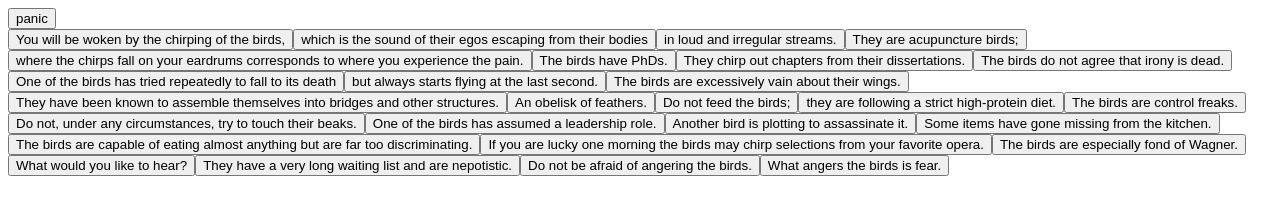
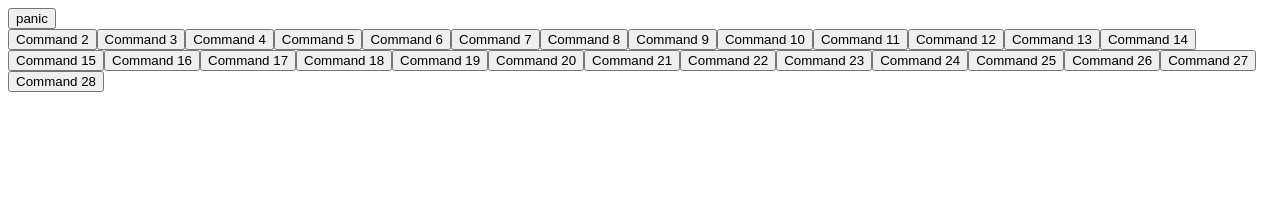
Before and after one commit to bhouge/piccolissimo, a plain HTML site: page vivaldiCommand.html in a window 1280 px wide. Drawn offline with nearby package versions, Linux system fonts and the light colour scheme; no server answers.

Commit message:
removed poetry. it's bleak now.

```diff
--- a/vivaldiCommand.html
+++ b/vivaldiCommand.html
@@ -28,34 +28,34 @@ panicButton.onclick = function() {
 	socket.emit('control message', 'panic');
 };
 
-var poemLines = [["Ornithological Blogpoem by Elisa Gabbert (tap to begin)", 0., 0],
-                 ["You will be woken by the chirping of the birds,", 0.25, 1],
-                 ["which is the sound of their egos escaping from their bodies", 0., 1],
-                 ["in loud and irregular streams.", 0., 2],
-                 ["They are acupuncture birds;", 0.25, 1],
-                 ["where the chirps fall on your eardrums corresponds to where you experience the pain.", 0., 2],
-                 ["The birds have PhDs.", 0.25, 1],
-                 ["They chirp out chapters from their dissertations.", 0., 2],
-                 ["The birds do not agree that irony is dead.", 0., 2],
-                 ["One of the birds has tried repeatedly to fall to its death", 0., 1],
-                 ["but always starts flying at the last second.", 0., 2],
-                 ["The birds are excessively vain about their wings.", 0.25, 1],
-                 ["They have been known to assemble themselves into bridges and other structures.", 0., 1],
-                 ["An obelisk of feathers.", 0., 2],
-                 ["Do not feed the birds;", 0.25, 1],
-                 ["they are following a strict high-protein diet.", 0., 2],
-                 ["The birds are control freaks.", 0.25, 1],
-                 ["Do not, under any circumstances, try to touch their beaks.", 0., 2],
-                 ["One of the birds has assumed a leadership role.", 0.25, 1],
-                 ["Another bird is plotting to assassinate it.", 0., 2],
-                 ["Some items have gone missing from the kitchen.", 0.25, 1],
-                 ["The birds are capable of eating almost anything but are far too discriminating.", 0., 2],
-                 ["If you are lucky one morning the birds may chirp selections from your favorite opera.", 0., 1],
-                 ["The birds are especially fond of Wagner.", 0., 1],
-                 ["What would you like to hear?", 0., 2],
-                 ["They have a very long waiting list and are nepotistic.", 0., 2],
-                 ["Do not be afraid of angering the birds.", 0., 1],
-                 ["What angers the birds is fear.", 0., 2]];
+var poemLines = [["Command 1", 0., 0],
+                 ["Command 2", 0.25, 1],
+                 ["Command 3", 0., 1],
+                 ["Command 4", 0., 2],
+                 ["Command 5", 0.25, 1],
+                 ["Command 6", 0., 2],
+                 ["Command 7", 0.25, 1],
+                 ["Command 8", 0., 2],
+                 ["Command 9", 0., 2],
+                 ["Command 10", 0., 1],
+                 ["Command 11", 0., 2],
+                 ["Command 12", 0.25, 1],
+                 ["Command 13", 0., 1],
+                 ["Command 14", 0., 2],
+                 ["Command 15", 0.25, 1],
+                 ["Command 16", 0., 2],
+                 ["Command 17", 0.25, 1],
+                 ["Command 18", 0., 2],
+                 ["Command 19", 0.25, 1],
+                 ["Command 20", 0., 2],
+                 ["Command 21", 0.25, 1],
+                 ["Command 22", 0., 2],
+                 ["Command 23", 0., 1],
+                 ["Command 24", 0., 1],
+                 ["Command 25", 0., 2],
+                 ["Command 26", 0., 2],
+                 ["Command 27", 0., 1],
+                 ["Command 28", 0., 2]];
 
 var birdButtons = document.getElementById("birdButtons");
 for (var i = 1; i < poemLines.length; i++) {
```
